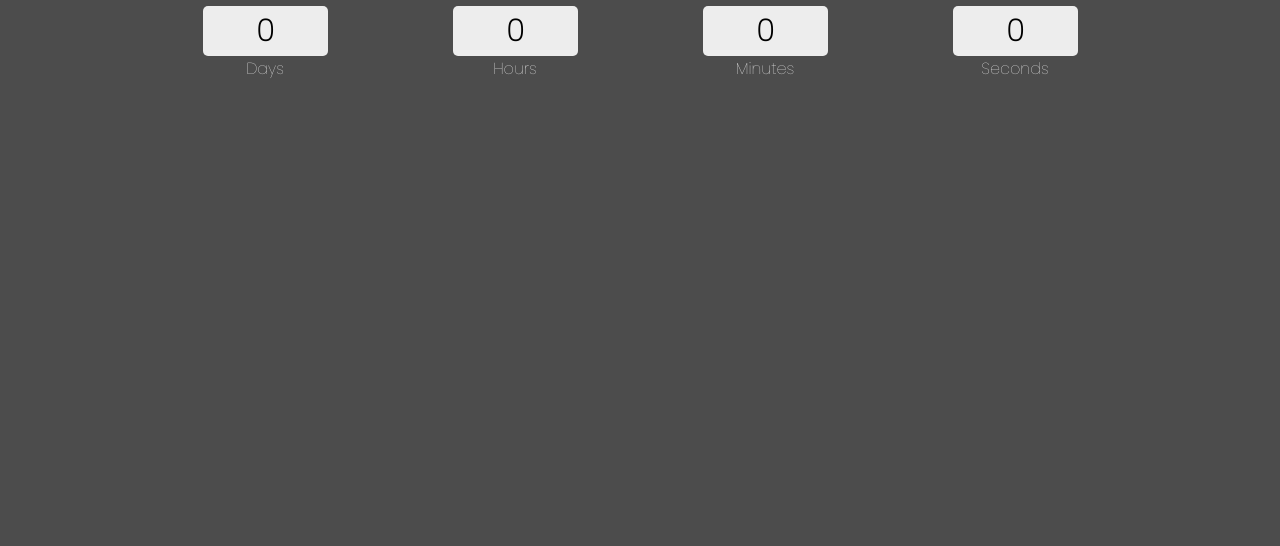
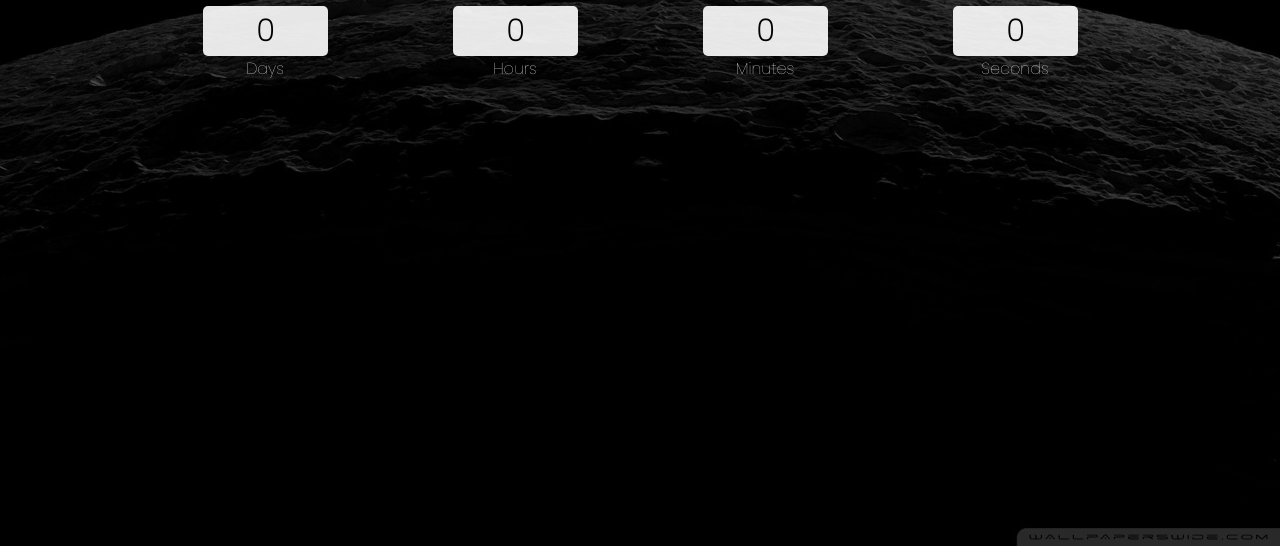
Before and after one commit to DewanshPal/CountDown_Timer, a plain HTML site: page index.html in a window 1280 px wide. Shown: the part 254-800 px from the top of the page. Drawn offline with Linux system fonts and the light colour scheme.

Commit message:
Update style.css
Update in css file

```diff
--- a/style.css
+++ b/style.css
@@ -8,7 +8,7 @@
 .main {
     width: 100%;
     height: 100vh;
-    background: url('/CountDown-Timer/1920761.jpg') center center;
+    background: url('1920761.jpg') center center;
     background-size: cover;
 }
 
```
